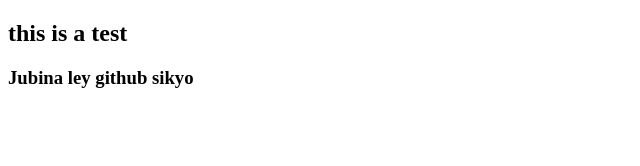
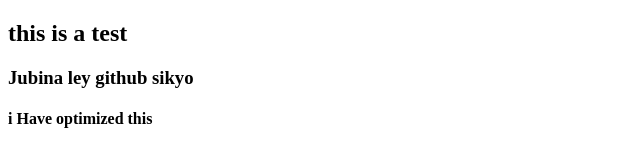
Before and after one commit to Hribhuhehe/Inventory-Management-System, a plain HTML site: page index.html in a window 1280 px wide. Shown: the whole page, without its empty margins (0-640 px from the left). Drawn offline with Linux system fonts and the light colour scheme.

Commit message:
optimized

```diff
--- a/index.html
+++ b/index.html
@@ -8,5 +8,6 @@
 <body>
     <h2>this is a test</h2>
     <h3>Jubina ley github sikyo</h3>
+    <h4>i Have optimized this</h4>
 </body>
 </html>
```
